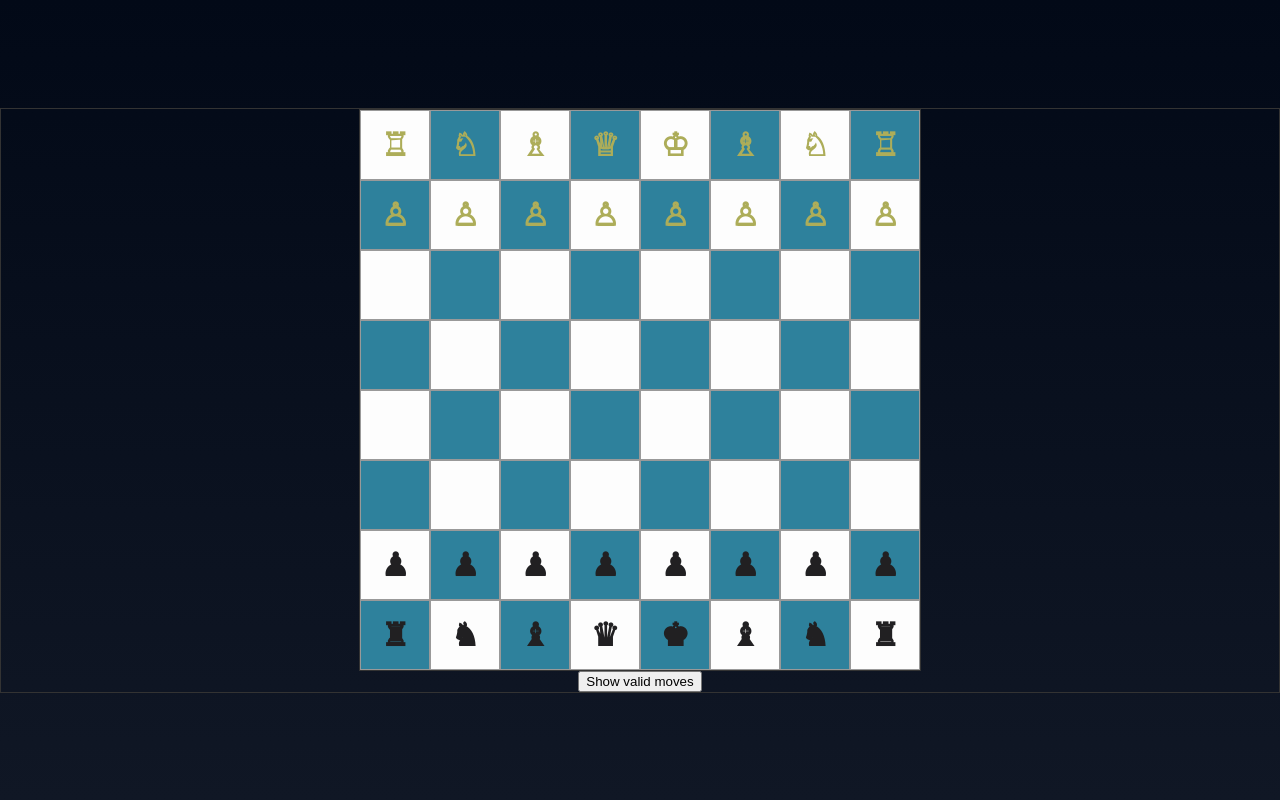
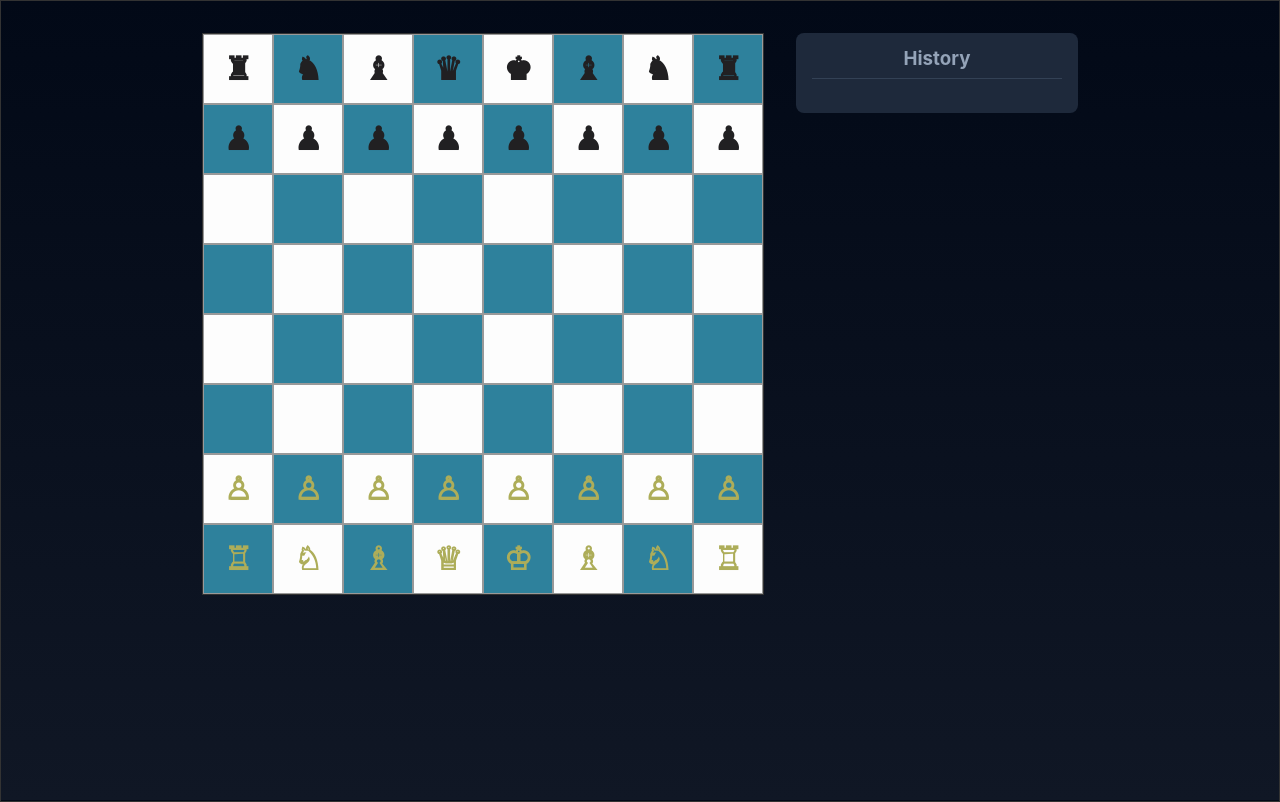
Before and after one commit to francisco-rma/chess, a React app: page / in a window 1280 px wide. Built offline with nearby package versions, Linux system fonts and the light colour scheme; the HTML template or start-up script is replaced by a standard one.

Commit message:
change initial board orientation and implement move history

```diff
--- a/src/Chess.jsx
+++ b/src/Chess.jsx
@@ -1,5 +1,52 @@
 import { useState } from 'react'
 import { isValidMove, validMoves } from './ChessLogic'
+import { PGNtoMovelist } from './OpeningEngine'
+
+const colMapping = new Map()
+colMapping.set(0, 'a')
+colMapping.set(1, 'b')
+colMapping.set(2, 'c')
+colMapping.set(3, 'd')
+colMapping.set(4, 'e')
+colMapping.set(5, 'f')
+colMapping.set(6, 'g')
+colMapping.set(7, 'h')
+
+const rowMapping = new Map()
+rowMapping.set(0, '8')
+rowMapping.set(1, '7')
+rowMapping.set(2, '6')
+rowMapping.set(3, '5')
+rowMapping.set(4, '4')
+rowMapping.set(5, '3')
+rowMapping.set(6, '2')
+rowMapping.set(7, '1')
+
+function History({ moves }) {
+    const result = []
+    let moveCount = 0
+    for (let index = 0; index < moves.length; index++) {
+        const currentMove = Math.floor(index / 2) + 1
+        if (currentMove !== moveCount) {
+            result.push(`${currentMove}. `)
+        }
+        moveCount = currentMove
+        const move = moves[index]
+        result[moveCount - 1] += `${move.type}${colMapping.get(move.target.col)}${rowMapping.get(move.target.row)} `
+    }
+
+    return (
+        <div className="move-history">
+            <h3>History</h3>
+            <ol>
+                {result.map((move, idx) => {
+                    return <li key={idx}>{move}</li>
+                })}
+            </ol>
+        </div>
+    )
+}
+
 
 function Square({ piece, color, rowIdx, colIdx, onClick, onMouseDown, onMouseUp, isSelected, isValid }) {
     const className = `square ${color}-square ${isSelected ? 'selected-square' : ''}  ${isValid ? 'valid-square' : ''} ${piece ? piece.color === 'white' ? 'white-piece' : 'black-piece' : ''}`
@@ -11,25 +58,26 @@ function Square({ piece, color, rowIdx, colIdx, onClick, onMouseDown, onMouseUp,
     )
 }
 
-function Board({ my_color }) {
+function Game({ my_color }) {
     const initialBoard = [
-        [{ type: '♖', color: 'white' }, { type: '♘', color: 'white' }, { type: '♗', color: 'white' }, { type: '♕', color: 'white' }, { type: '♔', color: 'white' }, { type: '♗', color: 'white' }, { type: '♘', color: 'white' }, { type: '♖', color: 'white' }],
-        [{ type: '♙', color: 'white' }, { type: '♙', color: 'white' }, { type: '♙', color: 'white' }, { type: '♙', color: 'white' }, { type: '♙', color: 'white' }, { type: '♙', color: 'white' }, { type: '♙', color: 'white' }, { type: '♙', color: 'white' }],
+        [{ type: '♜', color: 'black' }, { type: '♞', color: 'black' }, { type: '♝', color: 'black' }, { type: '♛', color: 'black' }, { type: '♚', color: 'black' }, { type: '♝', color: 'black' }, { type: '♞', color: 'black' }, { type: '♜', color: 'black' }],
+        [{ type: '♟', color: 'black' }, { type: '♟', color: 'black' }, { type: '♟', color: 'black' }, { type: '♟', color: 'black' }, { type: '♟', color: 'black' }, { type: '♟', color: 'black' }, { type: '♟', color: 'black' }, { type: '♟', color: 'black' }],
         [null, null, null, null, null, null, null, null],
         [null, null, null, null, null, null, null, null],
         [null, null, null, null, null, null, null, null],
         [null, null, null, null, null, null, null, null],
-        [{ type: '♟', color: 'black' }, { type: '♟', color: 'black' }, { type: '♟', color: 'black' }, { type: '♟', color: 'black' }, { type: '♟', color: 'black' }, { type: '♟', color: 'black' }, { type: '♟', color: 'black' }, { type: '♟', color: 'black' }],
-        [{ type: '♜', color: 'black' }, { type: '♞', color: 'black' }, { type: '♝', color: 'black' }, { type: '♛', color: 'black' }, { type: '♚', color: 'black' }, { type: '♝', color: 'black' }, { type: '♞', color: 'black' }, { type: '♜', color: 'black' }],
+        [{ type: '♙', color: 'white' }, { type: '♙', color: 'white' }, { type: '♙', color: 'white' }, { type: '♙', color: 'white' }, { type: '♙', color: 'white' }, { type: '♙', color: 'white' }, { type: '♙', color: 'white' }, { type: '♙', color: 'white' }],
+        [{ type: '♖', color: 'white' }, { type: '♘', color: 'white' }, { type: '♗', color: 'white' }, { type: '♕', color: 'white' }, { type: '♔', color: 'white' }, { type: '♗', color: 'white' }, { type: '♘', color: 'white' }, { type: '♖', color: 'white' }]
     ]
+
 
     const boardSize = 8
     const [board, setBoard] = useState(initialBoard)
-
     const [turn, setTurn] = useState('white')
     const [selectedSquare, setSelectedSquare] = useState(null)
     const [validMoveList, setValidMoveList] = useState([])
     const [lastMove, setlastMove] = useState(null)
+    const [moveList, setMovelist] = useState([])
 
     const onClick = (rowIdx, colIdx) => {
         if (turn !== my_color) {
@@ -54,14 +102,15 @@ function Board({ my_color }) {
                         && lastMove.source.col === target.col
                         && lastMove.target.col === target.col
                         && Math.abs(lastMove.source.row - target.row) === 1
-                        && Math.abs(lastMove.target.row - target.row) === 1
-                    ) {
+                        && Math.abs(lastMove.target.row - target.row) === 1) {
                         board[lastMove.target.row][lastMove.target.col] = null
                     }
                 }
-                setlastMove({ source: selectedSquare, target: target })
                 board[rowIdx][colIdx] = board[selectedSquare.row][selectedSquare.col]
                 board[selectedSquare.row][selectedSquare.col] = null
+                setMovelist([...moveList, { type: sourcePiece.type, source: selectedSquare, target: target }])
+                console.log('movelist: ', moveList)
+                setlastMove({ source: selectedSquare, target: target })
                 setBoard([...board])
                 setTurn(turn === 'white' ? 'black' : 'white')
             }
@@ -88,7 +137,7 @@ function Board({ my_color }) {
 
     const showValidMoves = () => { console.log("Valid moves: ", validMoveList) }
     return (
-        <div>
+        <div className="board-container">
             <div className="chess-board">
                 {board.map((row, idx) => {
                     return row.map((_, colIdx) => {
@@ -106,17 +155,18 @@ function Board({ my_color }) {
                     })
                 })}
             </div >
-            <div>
-                <button onClick={showValidMoves}>Show valid moves</button>
-            </div>
+            <History moves={moveList} />
         </div>
     )
 }
 
 export default function Chess({ color }) {
     console.log('my color is ' + color)
+    console.log('row mapping: ', rowMapping)
+    console.log('col mapping: ', colMapping)
     return (
-        <Board
-            my_color={color} />
+        <div>
+            <Game my_color={color} />
+        </div>
     )
 }
--- a/src/ChessLogic.jsx
+++ b/src/ChessLogic.jsx
@@ -40,7 +40,7 @@ function isValidPawnMove(source, target, board, lastMove) {
     const rowShift = target.row - source.row
     const colShift = Math.abs(target.col - source.col)
 
-    const direction = sourcePiece.color === 'white' ? 1 : -1
+    const direction = sourcePiece.color === 'white' ? -1 : 1
 
     // Forward movement
     if (colShift === 0 && !targetPiece) {
@@ -49,7 +49,7 @@ function isValidPawnMove(source, target, board, lastMove) {
             return true
         }
         // Move two steps forward from initial position
-        const initialRow = sourcePiece.color === 'white' ? 1 : 6
+        const initialRow = sourcePiece.color === 'white' ? 6 : 1
         if (source.row === initialRow && rowShift === 2 * direction) {
             // Check if path is clear
             return !board[source.row + direction][source.col]
@@ -221,7 +221,7 @@ export function isValidMove(source, target, board, turn, lastMove) {
 
 function validPawnMoves(source, board, lastMove) {
     const sourcePiece = board[source.row][source.col]
-    const direction = sourcePiece.color === 'white' ? 1 : -1
+    const direction = sourcePiece.color === 'white' ? -1 : 1
 
     const result = []
 
@@ -230,7 +230,7 @@ function validPawnMoves(source, board, lastMove) {
 
         result.push({ row: source.row + direction, col: source.col })
 
-        const initialRow = sourcePiece.color === 'white' ? 1 : 6
+        const initialRow = sourcePiece.color === 'white' ? 6 : 1
         if (source.row === initialRow) {
             result.push({ row: source.row + 2 * direction, col: source.col })
         }
@@ -257,9 +257,6 @@ function validPawnMoves(source, board, lastMove) {
     if (rightTarget && rightTarget.color !== sourcePiece.color) {
         result.push({ row: source.row + direction, col: source.col + 1 })
     }
-
-
-    console.log('result: ', result)
 
     return result
 }
```
